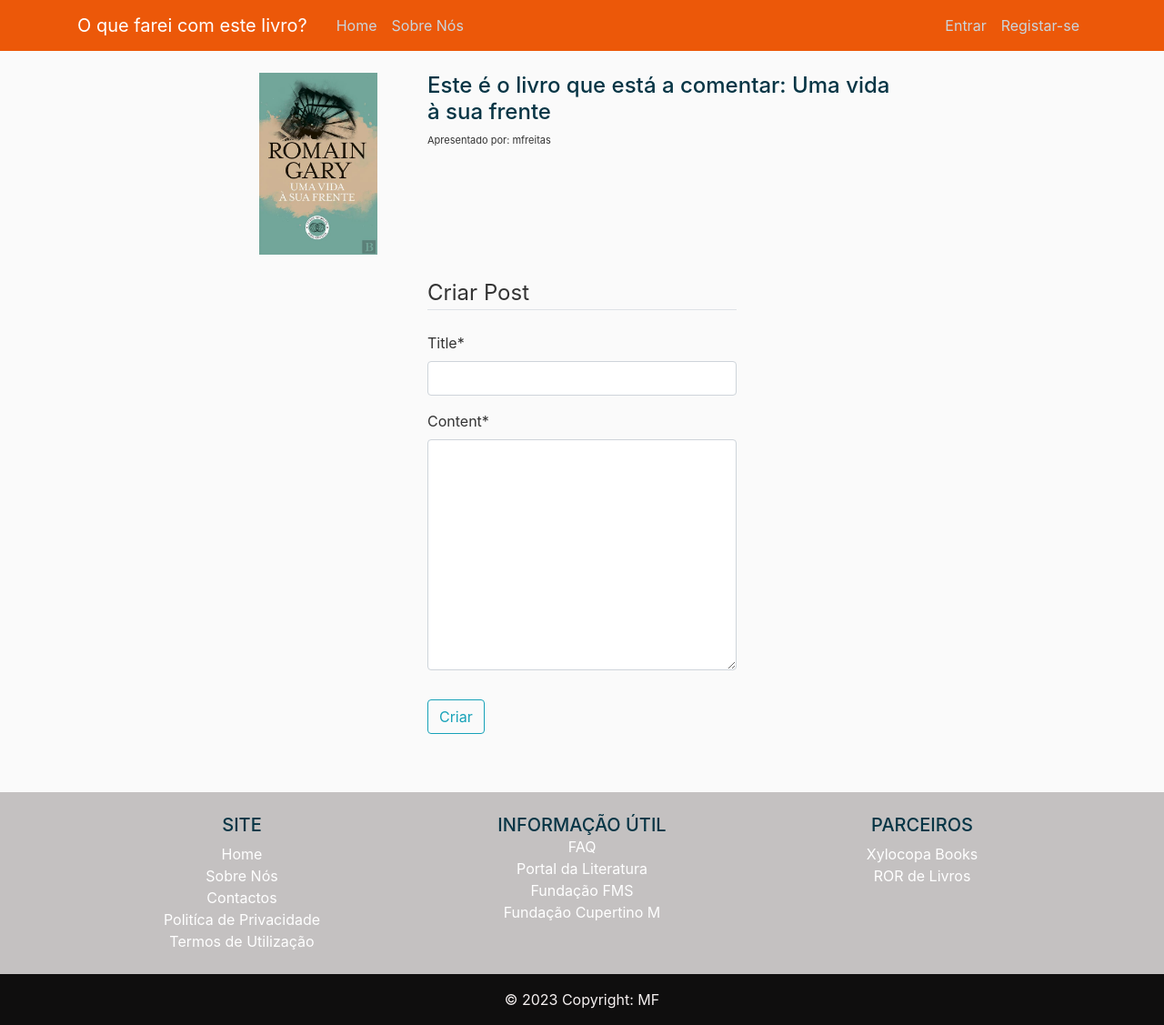
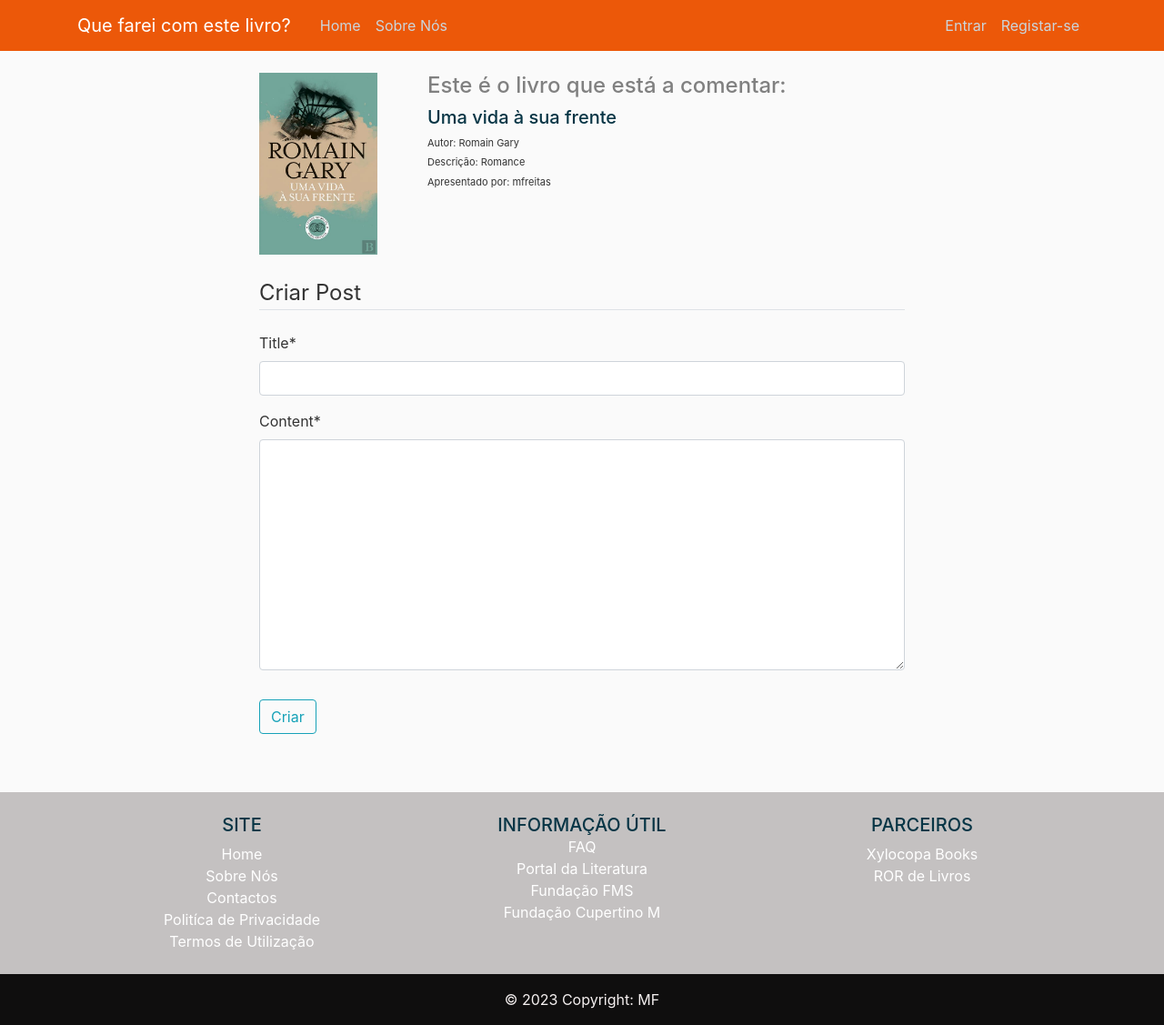
Before and after one commit to mfreitas64/django_books, a Django app: page /novopost/1/ in a window 1280 px wide. Shown: the whole page at 91% size. Run offline with Django 4.2, Linux system fonts and the light colour scheme; data comes from the database, SQL or seed files in the repository; both versions use the stored data as it was after the commit; some libraries are stand-ins or nearby versions.

Commit message:
Changes on 31012023

```diff
--- a/books/models.py
+++ b/books/models.py
@@ -26,7 +26,7 @@ class Books(models.Model):
         return self.book_name
 
     def get_absolute_url(self):
-        return reverse('book:detalhe_livro', kwargs={'pk': self.pk})
+        return reverse('book:detalhe-livro', kwargs={'pk': self.pk})
 
 class Posts(models.Model):
     bookid = models.ForeignKey(Books, on_delete=models.CASCADE)
@@ -38,5 +38,6 @@ class Posts(models.Model):
     def __str__(self):
         return self.title
 
-    def get_absolute_url(self):
-        return reverse('book:index')
+ #   def get_absolute_url(self):
+ #       return reverse('book:detalhe-livro')
+ #      return reverse('book:index')
--- a/books/templates/books/base.html
+++ b/books/templates/books/base.html
@@ -13,9 +13,9 @@
     <link rel="stylesheet" type="text/css" href=" {% static '/books/main.css' %}">
 
     {% if title %}
-        <title>O que farei com este livro? - {{ title }}</title/>
+        <title>Que farei com este livro? - {{ title }}</title/>
     {% else %}
-        <title>O que farei com este livro?s</title>
+        <title>Que farei com este livro?</title>
     {% endif %}
 
 </head>
@@ -23,7 +23,7 @@
     <header class="site-header">
         <nav class="navbar navbar-expand-md navbar-dark bg-steel fixed-top">
           <div class="container">
-            <a class="navbar-brand mr-4" href="{% url 'book:index' %}">O que farei com este livro?</a>
+            <a class="navbar-brand mr-4" href="{% url 'book:index' %}">Que farei com este livro?</a>
             <button class="navbar-toggler" type="button" data-toggle="collapse" data-target="#navbarToggle" aria-controls="navbarToggle" aria-expanded="false" aria-label="Toggle navigation">
             <span class="navbar-toggler-icon"></span>
             </button>
--- a/books/templates/books/detalhe.html
+++ b/books/templates/books/detalhe.html
@@ -13,7 +13,7 @@
         {% for livros in sessoes.books_set.all %}
             <div class="col-md-3 book margens">
                 <img widht="128" height="200" src= {{ livros.image.url }}/>
-                <p><a href="{% url 'book:detalhe_livro' livros.id %}"> {{ livros.book_name }} </a></p>
+                <p><a href="{% url 'book:detalhe-livro' livros.id %}"> {{ livros.book_name }} </a></p>
                 <p> Autor: {{ livros.author }}</p>
                 <p style="font-size:11px">Apresentado por: {{ livros.presented_by}}</p>
             </div>
--- a/books/templates/books/posts_form.html
+++ b/books/templates/books/posts_form.html
@@ -8,8 +8,10 @@
                 <img class="icenter" align="center" widht="128" height="200" src= {{ book.image.url }}/>
             </div>
             <div class="col-md-6">
-                <h4>Este é o livro que está a comentar: {{ book.book_name }}</h4>
-                <h5> {{ object.book_name }} </h5>
+                <h4 style="color: grey">Este é o livro que está a comentar:</h4>
+                <h5> {{ book.book_name }} </h5>
+                <p style="font-size:11px">Autor: {{ book.author }}</p>
+                <p style="font-size:11px">Descrição: {{ book.description }}</p>
                 <p style="font-size:11px">Apresentado por: {{ book.presented_by }}</p>
             </div>
         </div>
@@ -19,7 +21,7 @@
         <div class="row">
             <div class="col">
             </div>
-            <div class="col-4" align="left">
+            <div class="col-8" align="left">
                 <form method="POST">
                     {% csrf_token %}
                     <fieldset class="form-group">
--- a/books/urls.py
+++ b/books/urls.py
@@ -11,5 +11,5 @@ urlpatterns = [
     path('novasessao/', SessoesCreateView.as_view(), name='criar-sessao'),
     path('novolivro/', BooksCreateView.as_view(), name='criar-livro'),
     path('novopost/<int:pk>/', PostsCreateView.as_view(), name='novopost'),
-    path('detalhe_livro/<int:pk>/', views.DetalhesLivro.as_view(), name='detalhe_livro'),
+    path('detalhe-livro/<int:pk>/', views.DetalhesLivro.as_view(), name='detalhe-livro'),
 ]
--- a/books/views.py
+++ b/books/views.py
@@ -16,7 +16,7 @@ class IndexView(generic.ListView):
     context_object_name = 'displaybook'
 
     def get_queryset(self):
-        return Sessoes.objects.order_by('sessao_date')[:12]
+        return Sessoes.objects.order_by('sessao_date')[:20]
 
 class DetailView(generic.DetailView):
     model = Sessoes
@@ -62,6 +62,9 @@ class PostsCreateView(CreateView):
         form.save()
         return super().form_valid(form)
 
+    def get_success_url(self):
+        return reverse('book:detalhe-livro', kwargs={'pk': self.kwargs['pk']})
+
 def about(request):
     return render(request, 'books/about.html', {'title': 'About'})
 
--- a/django_books/settings.py
+++ b/django_books/settings.py
@@ -36,15 +36,15 @@ ALLOWED_HOSTS = []
 # Application definition
 
 INSTALLED_APPS = [
-    'books.apps.BooksConfig',
-    'users.apps.UsersConfig',
-    'crispy_forms',
     'django.contrib.admin',
     'django.contrib.auth',
     'django.contrib.contenttypes',
     'django.contrib.sessions',
     'django.contrib.messages',
     'django.contrib.staticfiles',
+    'crispy_forms',
+    'books.apps.BooksConfig',
+    'users.apps.UsersConfig',
 ]
 
 MIDDLEWARE = [
```
Also changed, not shown: booksdb.sqlite3.
